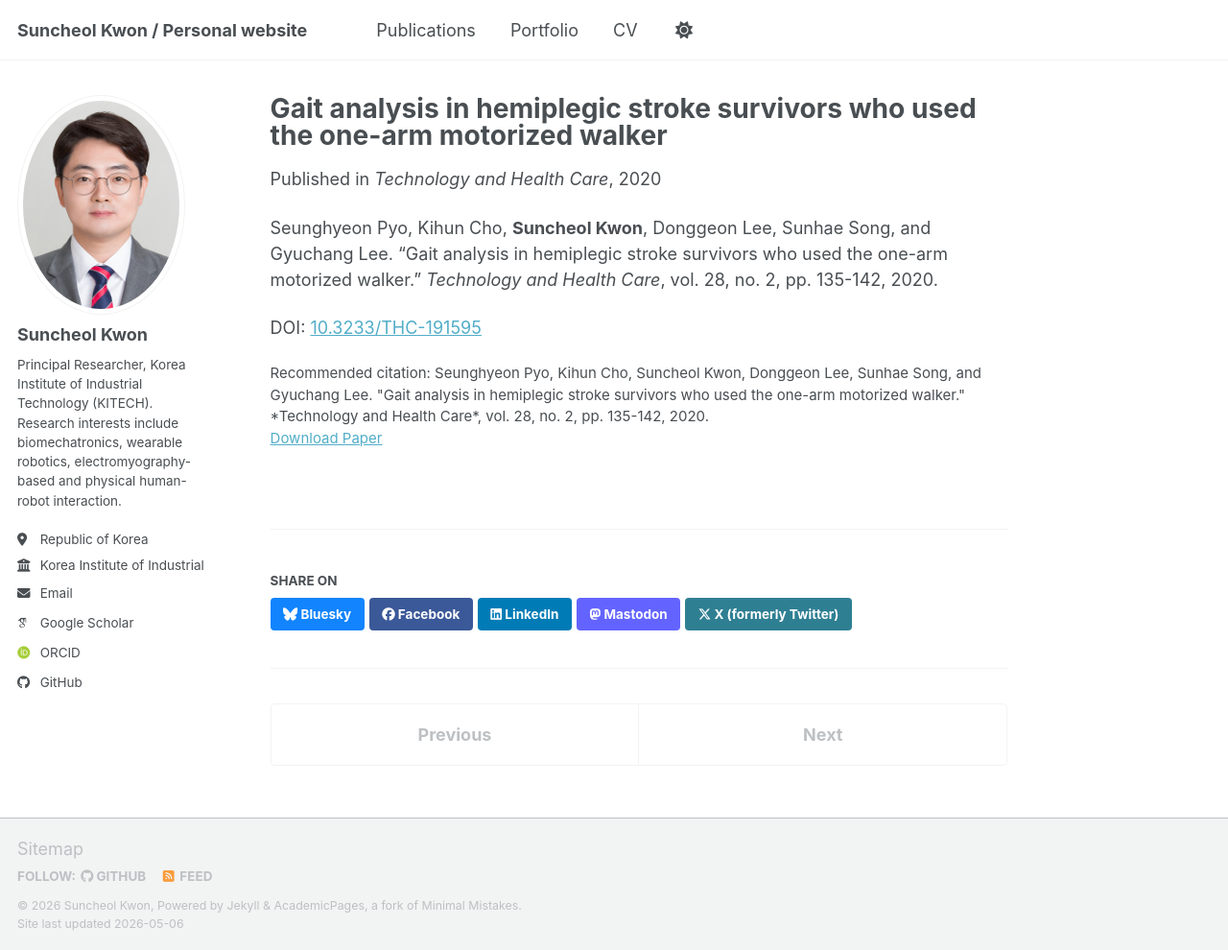
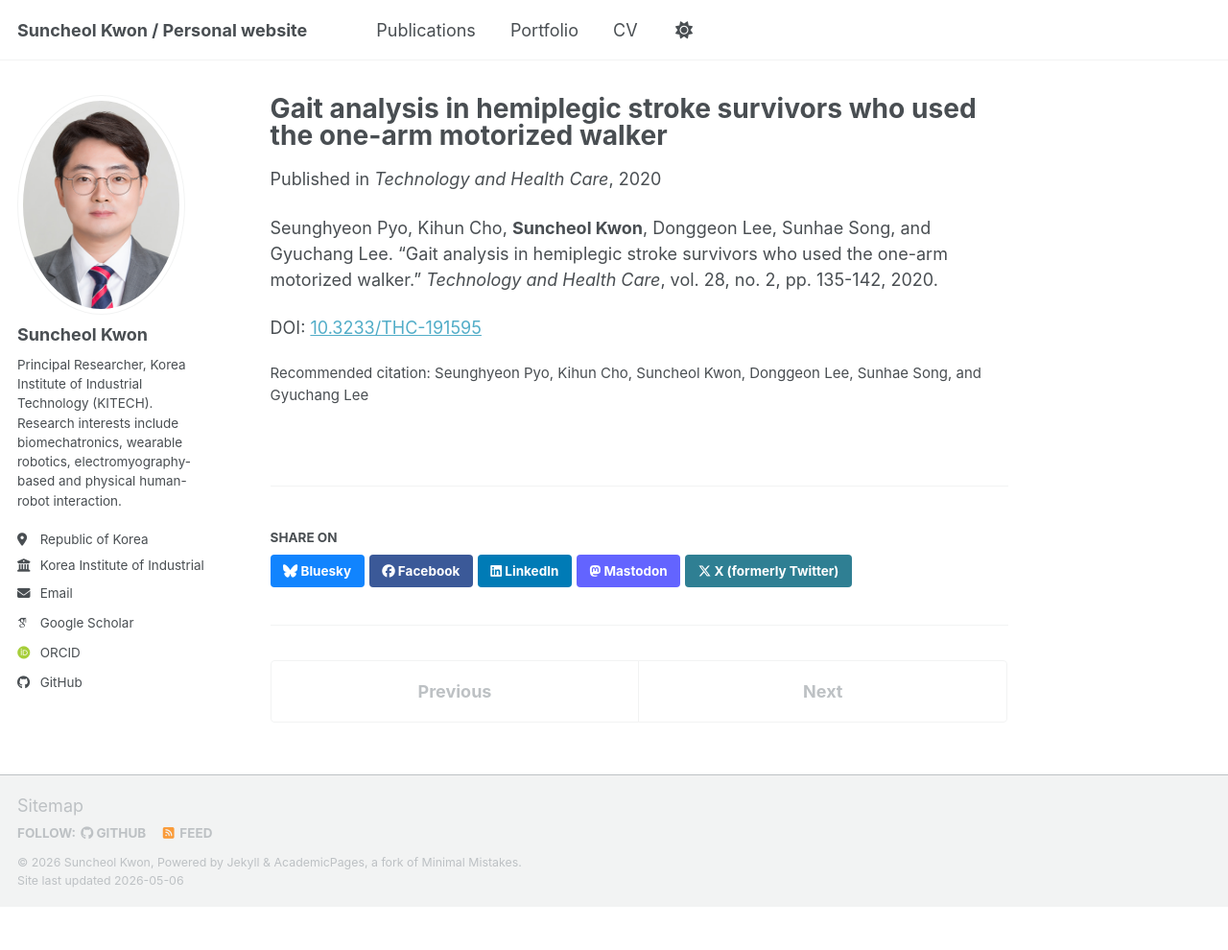
Before and after one commit to suncheolkwon/suncheolkwon.github.io, a Jekyll site: the page built from _publications/2020thc-skwon-onearm-walker.md, in a window 1280 px wide and 990 px high. Shown: the whole window at 96% size. Built offline with Jekyll 4.4.1, drawn with Linux system fonts in a browser that asks for light colours; some web fonts are replaced; a script bundle is joined from its source files by our own code; library files that are not in the unit come from our copies.

Commit message:
Revise publication metadata for 2020thc skwon paper
Updated publication details including date, DOI, citation format, volume, number, and pages.

```diff
--- a/_publications/2020-2020thc-skwon-onearm-walker.md
+++ b/_publications/2020thc-skwon-onearm-walker.md
@@ -4,10 +4,14 @@ collection: publications
 category: manuscripts
 permalink: /publication/2020thc-skwon-onearm-walker
 excerpt: ""
-date: 2020-01-01
+date: 2020-03-01
 venue: "Technology and Health Care"
-paperurl: "https://doi.org/10.3233/THC-191595"
-citation: "Seunghyeon Pyo, Kihun Cho, Suncheol Kwon, Donggeon Lee, Sunhae Song, and Gyuchang Lee. \"Gait analysis in hemiplegic stroke survivors who used the one-arm motorized walker.\" *Technology and Health Care*, vol. 28, no. 2, pp. 135-142, 2020."
+doi: "10.3233/THC-191595"
+citation: "Seunghyeon Pyo, Kihun Cho, Suncheol Kwon, Donggeon Lee, Sunhae Song, and Gyuchang Lee"
+volume: "28"
+number: "2"
+pages: "135-142"
+corresponding: false
 ---
 
 Seunghyeon Pyo, Kihun Cho, **Suncheol Kwon**, Donggeon Lee, Sunhae Song, and Gyuchang Lee. "Gait analysis in hemiplegic stroke survivors who used the one-arm motorized walker." *Technology and Health Care*, vol. 28, no. 2, pp. 135-142, 2020.
```
